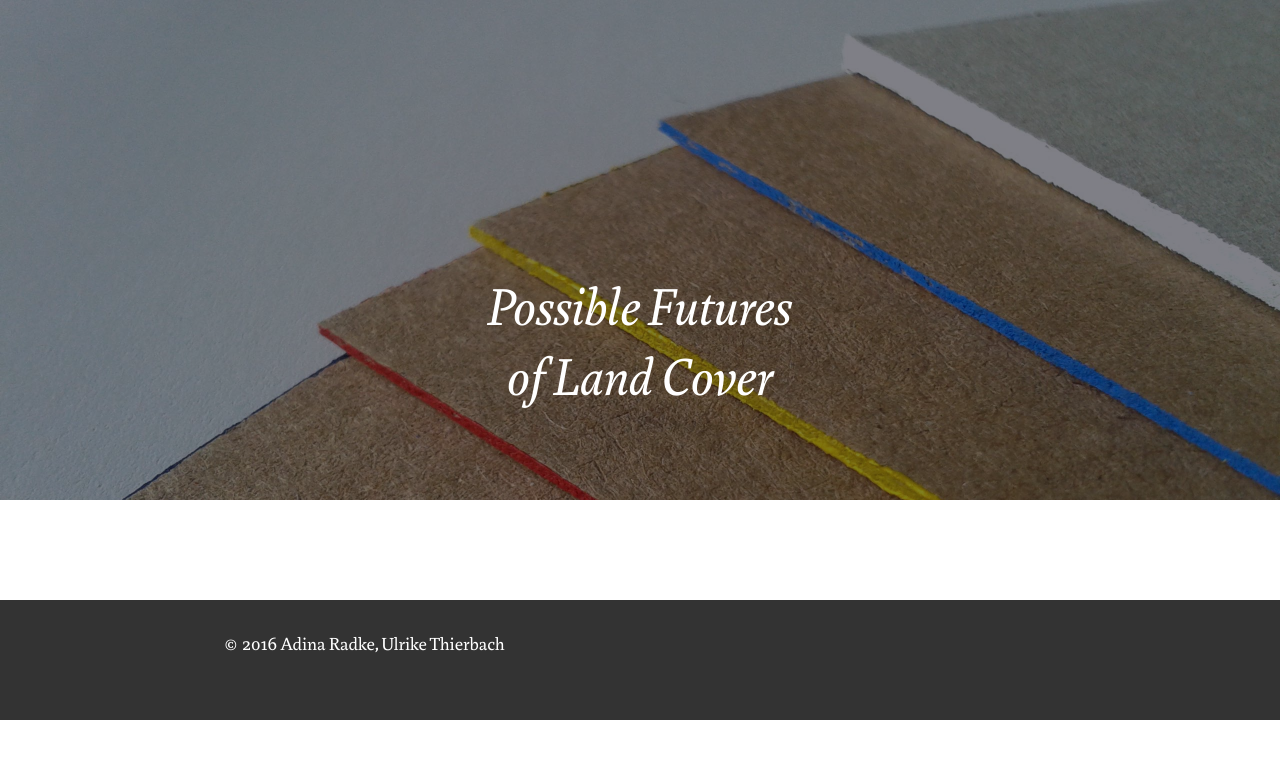
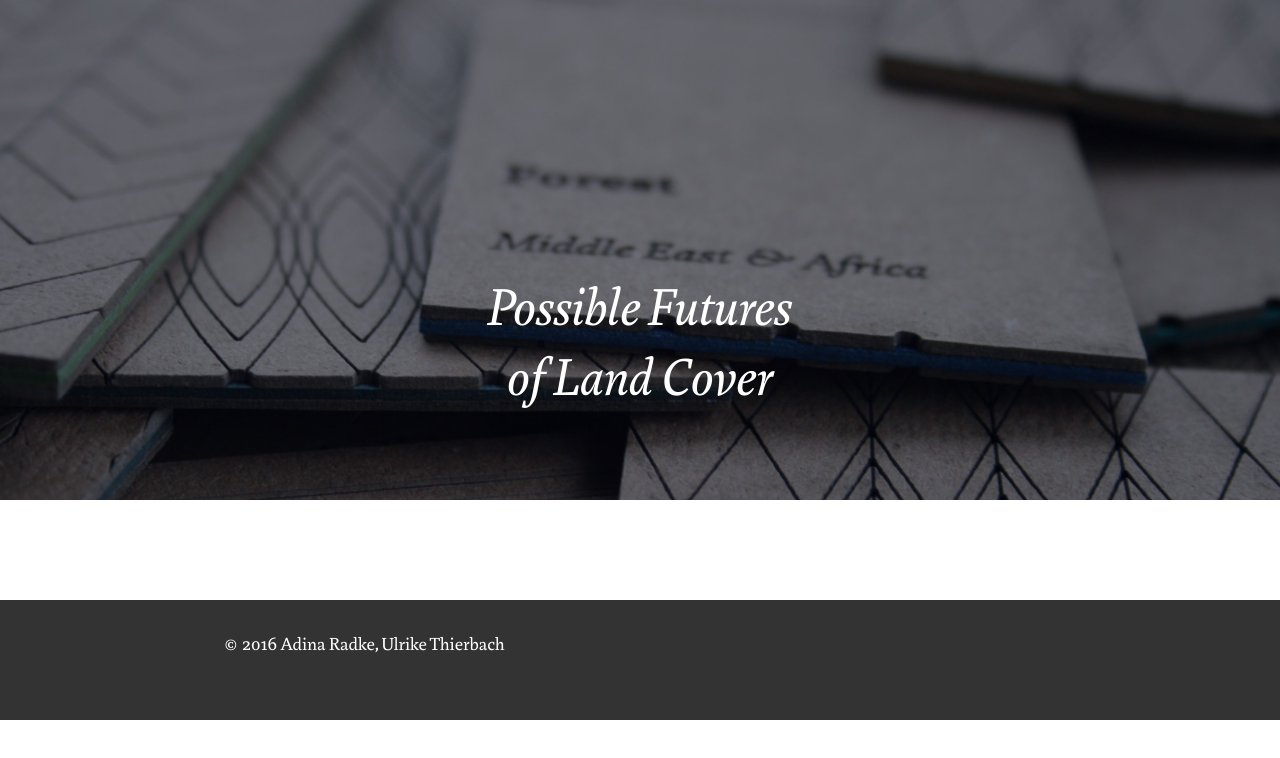
Before and after one commit to landcover/possiblefutures, a plain HTML site: page index.html in a window 1280 px wide. Drawn offline with Linux system fonts and the light colour scheme.

Commit message:
Update style.css

```diff
--- a/css/style.css
+++ b/css/style.css
@@ -88,7 +88,7 @@ a:hover:before {
 }
 
 header {
-  background: url(../img/Karten-Farbschnitt.jpg) no-repeat center center fixed;
+  background: url(../img/header.jpg) no-repeat center center fixed;
   /*background-repeat: no-repeat;*/
   -webkit-background-size: cover;
      -moz-background-size: cover;
```
